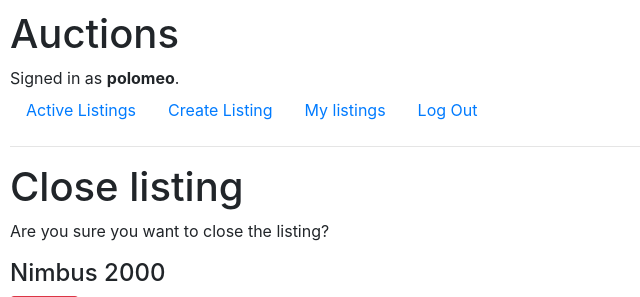
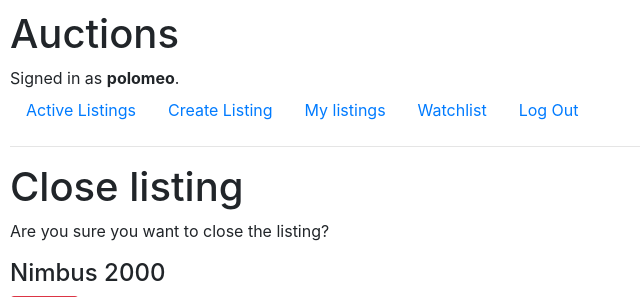
Before and after one commit to Polomeo/commerce, a Django app: page /close/1 in a window 1280 px wide. Shown: the top 297 px of the page, without its empty margins (0-640 px from the left). Run offline with Django 3.2, Linux system fonts and the light colour scheme; a user stored in the database is signed in; data comes from the database, SQL or seed files in the repository; both versions use the stored data as it was after the commit; some libraries are stand-ins or nearby versions.

Commit message:
Added watchlist_item view function

```diff
--- a/commerce/auctions/models.py
+++ b/commerce/auctions/models.py
@@ -1,11 +1,10 @@
 from django.contrib.auth.models import AbstractUser
 from django.db import models
 
-# Used lazy relationship to avoid not-defined error
-# due to class declaration position
-
 
 class User(AbstractUser):
+    # Used lazy relationship to avoid not-defined error
+    # due to class declaration position
     watchlist = models.ManyToManyField('Listing',
                                        blank=True,
                                        related_name="watchers")
--- a/commerce/auctions/templates/auctions/layout.html
+++ b/commerce/auctions/templates/auctions/layout.html
@@ -31,6 +31,9 @@
             <a class="nav-link" href="{% url 'my-listings' %}">My listings</a>
         </li>
         <li class="nav-item">
+            <a class="nav-link" href="">Watchlist</a>
+        </li>
+        <li class="nav-item">
             <a class="nav-link" href="{% url 'logout' %}">Log Out</a>
         </li>
         {% else %}
--- a/commerce/auctions/urls.py
+++ b/commerce/auctions/urls.py
@@ -11,4 +11,6 @@ urlpatterns = [
     path("listing/<int:pk>", views.listing_view, name="listing"),
     path("close/<int:pk>", views.close_listing, name='close'),
     path("mylistings/", views.my_listings, name="my-listings"),
+    path("set_watchlist/<int:listing_id>",
+         views.watchlist_item, name='set-watchlist'),
 ]
--- a/commerce/auctions/views.py
+++ b/commerce/auctions/views.py
@@ -110,17 +110,19 @@ def listing_view(request, pk):
         "has_user_bid": has_user_bid,
     })
 
+
 @login_required(login_url="login")
 def my_listings(request):
     listings = Listing.objects.annotate(
         max_bid=Max("bids__ammount")).order_by('-created_at').filter(author=request.user)
-    won_listings = [] # TO DO
+    won_listings = []  # TODO
 
     print(f"DEBUG: Won listings: {won_listings}")
     return render(request, "auctions/mylistings.html", {
         "listings": listings,
-        "won_listings" : won_listings,
+        "won_listings": won_listings,
     })
+
 
 @login_required(login_url="login")
 def close_listing(request, pk):
@@ -132,6 +134,21 @@ def close_listing(request, pk):
     return render(request, 'auctions/close.html', {
         "listing": listing
     })
+
+# WATCHLIST
+
+
+def watchlist_item(request, listing_id):
+    listing = Listing.objects.get(pk=listing_id)
+    if request.user in listing.watchers.all():
+        request.user.watchlist.remove(listing)
+    else:
+        request.user.watchlist.add(listing)
+    print(f"Watchlist: {request.user.watchlist}")
+
+    return HttpResponseRedirect(reverse('listing', args=(listing_id, )))
+
+
 # LOGIN
 
 
```
Also changed, not shown: commerce/db.sqlite3.
